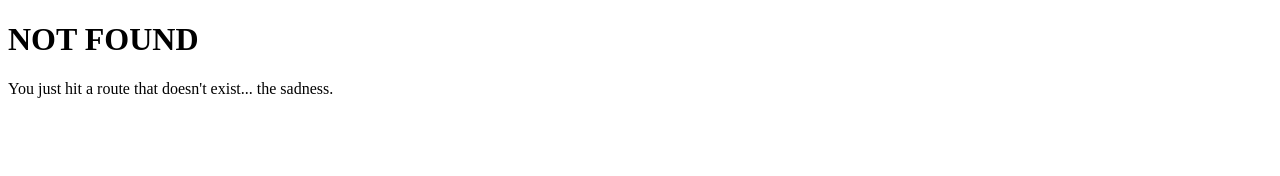
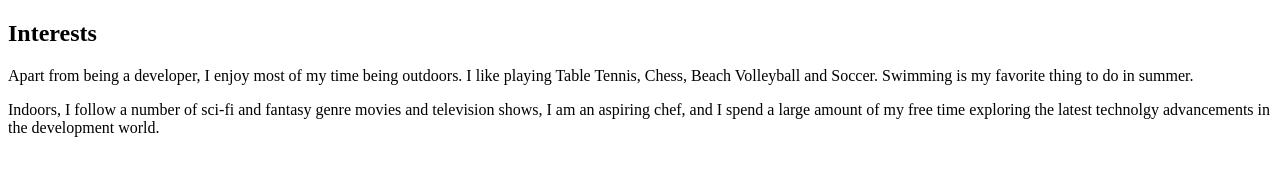
Before and after one commit to algogrit/gauravagarwalr.com, a Gatsby site: page /interests in a window 1280 px wide. Before the commit this address had no page. Built offline with nearby package versions, Linux system fonts and the light colour scheme; Gatsby itself is replaced by a stand-in of ours; a web font is replaced by a local one.

Commit message:
Adding the Interests section.

```diff
--- a/src/pages/index.js
+++ b/src/pages/index.js
@@ -4,6 +4,7 @@ import AboutSection from './about'
 import ExperienceSection from './experience'
 import EducationSection from './education'
 import SkillsSection from './skills'
+import InterestsSection from './interests'
 
 const IndexPage = () => (
   <div className="container-fluid p-0">
@@ -11,6 +12,7 @@ const IndexPage = () => (
     <ExperienceSection/>
     <EducationSection/>
     <SkillsSection/>
+    <InterestsSection/>
   </div>
 )
 
--- /dev/null
+++ b/src/pages/interests.js
@@ -0,0 +1,13 @@
+import React from 'react'
+
+const InterestsSection = () => (
+  <section className="resume-section p-3 p-lg-5 d-flex flex-column" id="interests">
+    <div className="my-auto">
+      <h2 className="mb-5">Interests</h2>
+      <p>Apart from being a developer, I enjoy most of my time being outdoors. I like playing Table Tennis, Chess, Beach Volleyball and Soccer. Swimming is my favorite thing to do in summer.</p>
+      <p className="mb-0">Indoors, I follow a number of sci-fi and fantasy genre movies and television shows, I am an aspiring chef, and I spend a large amount of my free time exploring the latest technolgy advancements in the development world.</p>
+    </div>
+  </section>
+)
+
+export default InterestsSection
```
